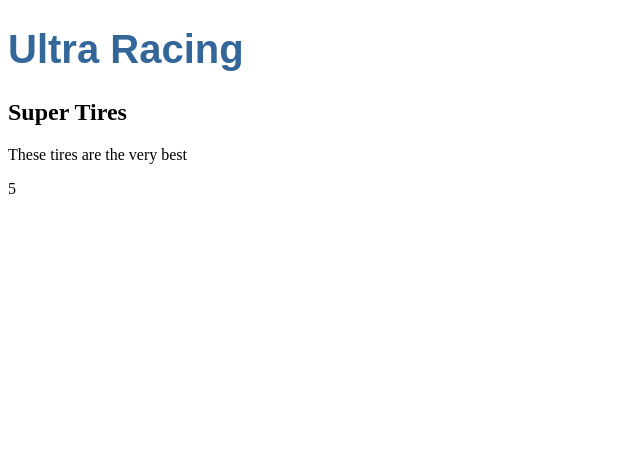
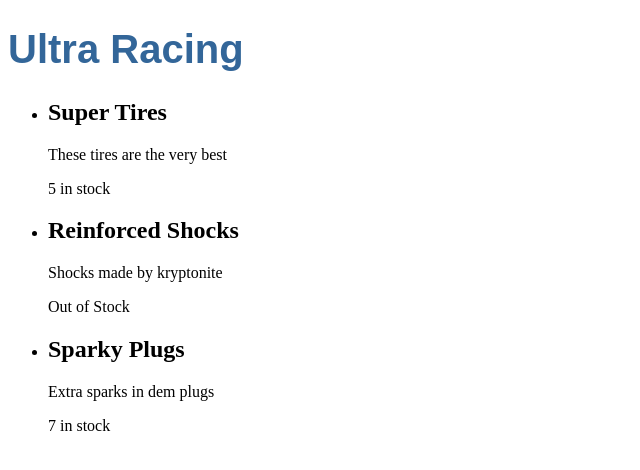
Before and after one commit to marvinpjr/angular_codeschool, an Angular app in the folder my-app/: page / in a window 1280 px wide. Shown: the top 470 px of the page, without its empty margins (0-640 px from the left). Built offline with nearby package versions, Linux system fonts and the light colour scheme.

Commit message:
adding ngFor and ngIf structural directives

```diff
--- a/my-app/src/app/app.component.html
+++ b/my-app/src/app/app.component.html
@@ -1,5 +1,11 @@
 <!--The content below is only a placeholder and can be replaced.-->
 <h1>{{title}}</h1>
-<h2>{{carPart.name}}</h2>
-<p>{{carPart.description}}</p>
-<p>{{carPart.inStock}}</p>
+
+<ul>
+  <li *ngFor="let carPart of carParts">
+    <h2>{{carPart.name}}</h2>
+    <p>{{carPart.description}}</p>
+    <p *ngIf="carPart.inStock > 0">{{carPart.inStock}} in stock</p>
+    <p *ngIf="carPart.inStock === 0">Out of Stock</p>
+  </li>
+</ul>
--- a/my-app/src/app/app.component.ts
+++ b/my-app/src/app/app.component.ts
@@ -7,10 +7,20 @@ import { Component } from '@angular/core';
 })
 export class AppComponent {
   title = 'Ultra Racing';
-  carPart = {
+  carParts = [{
     "id": 1,
     "name": "Super Tires",
     "description": "These tires are the very best",
     "inStock": 5
-  };
+  },{
+    "id": 2,
+    "name": "Reinforced Shocks",
+    "description": "Shocks made by kryptonite",
+    "inStock": 0
+  },{
+    "id": 3,
+    "name": "Sparky Plugs",
+    "description": "Extra sparks in dem plugs",
+    "inStock": 7
+  }];
 }
```
